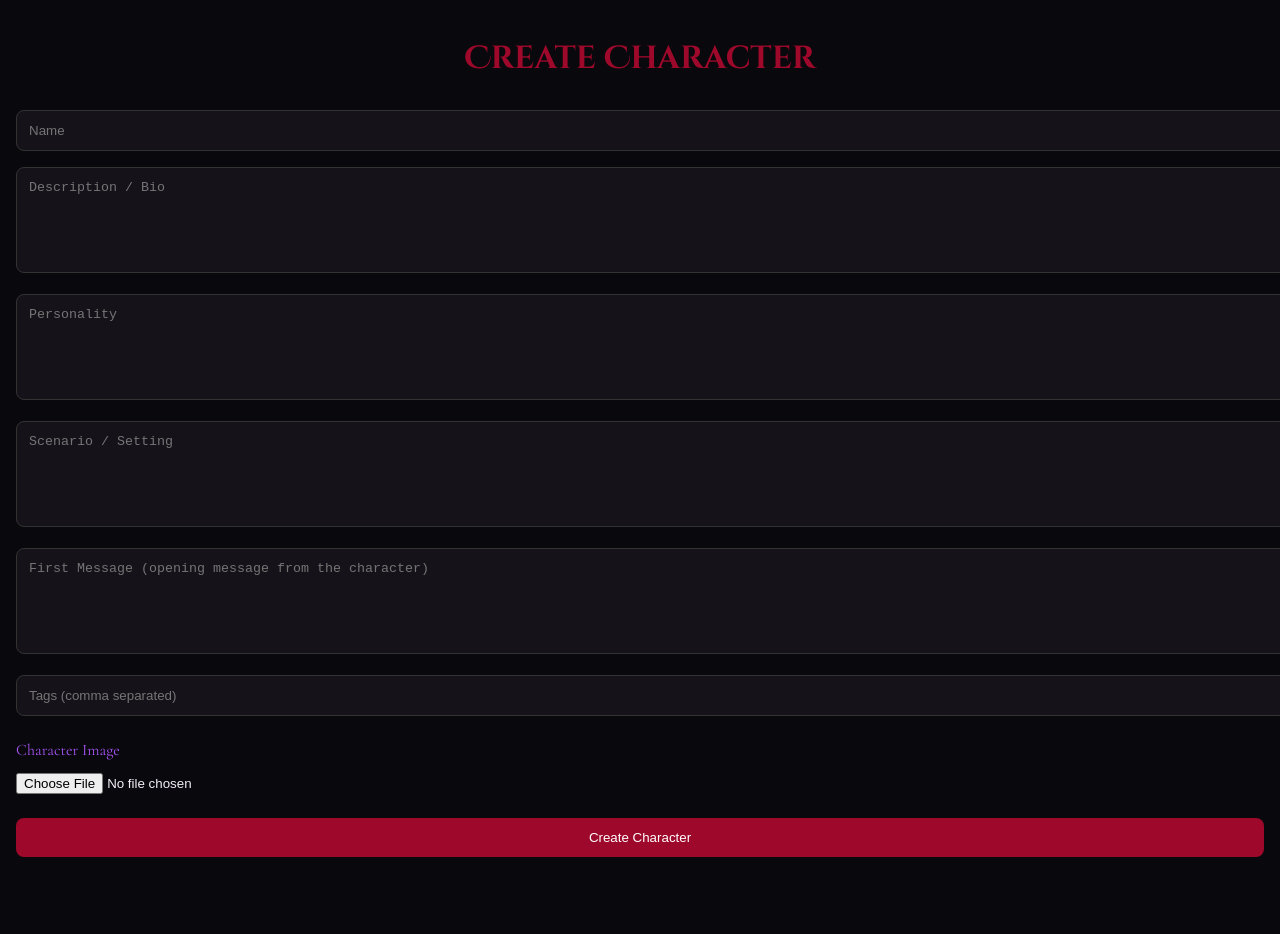
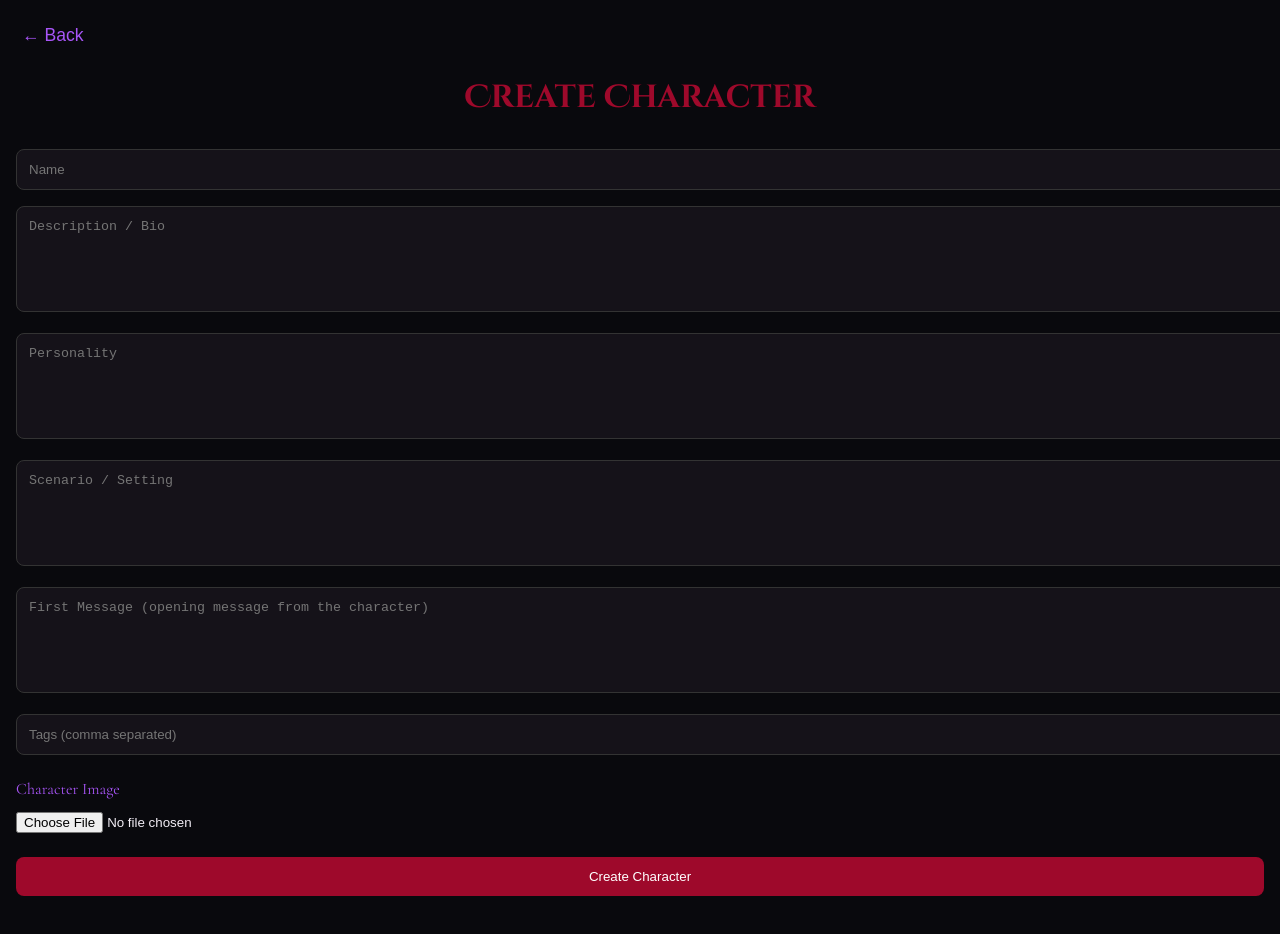
Before and after one commit to PrettyKitty2015/Prettykittys-playfround-v2, a Next.js app: page /create in a window 1280 px wide. Shown: the top 934 px of the page. Built offline with nearby package versions, Linux system fonts and the light colour scheme; no server answers.

Commit message:
Add back button to character creation page

```diff
--- a/app/create/page.tsx
+++ b/app/create/page.tsx
@@ -110,6 +110,10 @@ export default function CreateCharacter() {
 
   return (
     <div style={{ background: '#09090D', color: '#F2EDF5', minHeight: '100vh', padding: '1rem', paddingBottom: '90px' }}>
+      <div style={{ padding: '0.5rem 0', display: 'flex', alignItems: 'center' }}>
+        <button onClick={() => router.back()} style={{ background: 'none', border: 'none', color: '#A855F7', fontSize: '1.1rem', cursor: 'pointer' }}>← Back</button>
+      </div>
+
       <h1 style={{ fontFamily: "'Cinzel Decorative', serif", color: '#9E092B', textAlign: 'center' }}>Create Character</h1>
 
       <input placeholder="Name" value={name} onChange={e => setName(e.target.value)}
```
